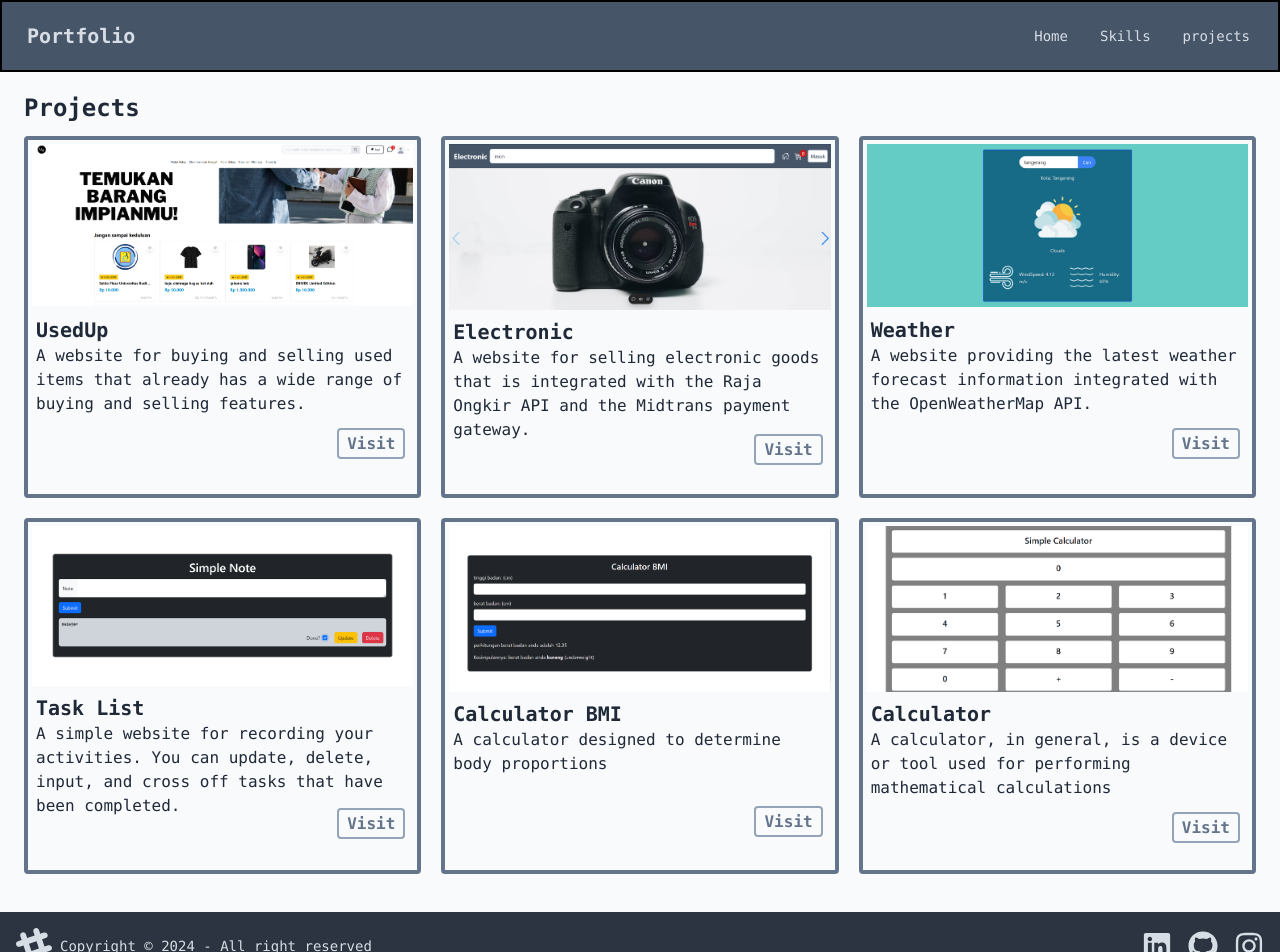
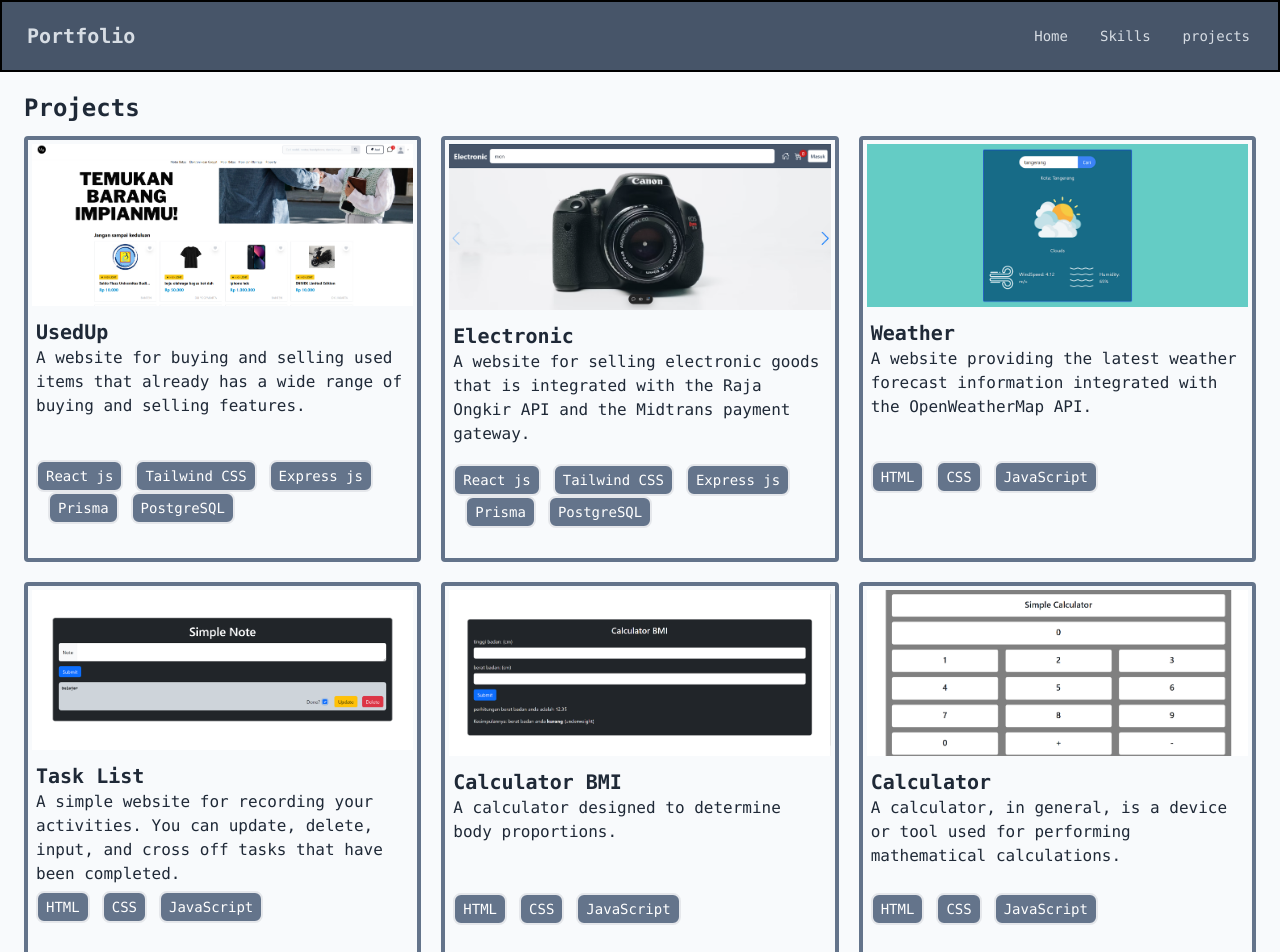
Before and after one commit to HafizhMA/portofolio, a React (Vite) app: page /projects in a window 1280 px wide. Shown: the top 952 px of the page. Built offline with nearby package versions, Linux system fonts and the light colour scheme.

Commit message:
remove visit button and change card as anchor href

```diff
--- a/src/components/home-components/ProjectsSection.jsx
+++ b/src/components/home-components/ProjectsSection.jsx
@@ -1,87 +1,74 @@
 import React from 'react'
+import { Link } from 'react-scroll';
 
 const ProjectsSection = () => {
+    const projects = [
+        {
+            name: 'UsedUp',
+            description: 'A website for buying and selling used items that already has a wide range of buying and selling features.',
+            imgSrc: '/usedup.png',
+            stack: ['React js', 'Tailwind CSS', 'Express js', 'Prisma', 'PostgreSQL'],
+            link: 'https://usedup.up.railway.app/'
+        },
+        {
+            name: 'Electronic',
+            description: 'A website for selling electronic goods that is integrated with the Raja Ongkir API and the Midtrans payment gateway.',
+            imgSrc: '/electronic.png',
+            stack: ['React js', 'Tailwind CSS', 'Express js', 'Prisma', 'PostgreSQL'],
+            link: 'https://electronic-orpin-alpha.vercel.app/'
+        },
+        {
+            name: 'Weather',
+            description: 'A website providing the latest weather forecast information integrated with the OpenWeatherMap API.',
+            imgSrc: '/weather.png',
+            stack: ['HTML', 'CSS', 'JavaScript'],
+            link: 'https://weather-simple.up.railway.app/'
+        },
+        {
+            name: 'Task List',
+            description: 'A simple website for recording your activities. You can update, delete, input, and cross off tasks that have been completed.',
+            imgSrc: '/task.png',
+            stack: ['HTML', 'CSS', 'JavaScript'],
+            link: 'https://task-list-one-phi.vercel.app/'
+        },
+        {
+            name: 'Calculator BMI',
+            description: 'A calculator designed to determine body proportions.',
+            imgSrc: '/calculatorbmi.png',
+            stack: ['HTML', 'CSS', 'JavaScript'],
+            link: 'https://calculator-bmi-brown.vercel.app/'
+        },
+        {
+            name: 'Calculator',
+            description: 'A calculator, in general, is a device or tool used for performing mathematical calculations.',
+            imgSrc: '/calculator.png',
+            stack: ['HTML', 'CSS', 'JavaScript'],
+            link: 'https://calculator-eight-delta-17.vercel.app/'
+        }
+    ];
+
     return (
         <div className='min-h-screen'>
             <p className='font-bold text-2xl mb-3'>Projects</p>
             <div className='grid grid-cols-1 sm:grid-cols-2 lg:grid-cols-3 gap-5'>
-                <div className='border-4 border-slate-500 rounded p-1 space-y-2 flex flex-col'>
-                    <div className='h-[50%]'>
-                        <img className='object-cover' src="/usedup.png" alt="Image Description" />
-                    </div>
-                    <div className='px-1 h-[30%]'>
-                        <p className='font-bold text-xl'>UsedUp</p>
-                        <p>A website for buying and selling used items that already has a wide range of buying and selling features.</p>
-                    </div>
-                    <div className='self-end p-2 h-[20%]'>
-                        <a href='https://usedup.up.railway.app/' className='border-2 border-slate-400 px-2 py-1 rounded font-semibold text-slate-500'>Visit</a>
-                    </div>
-                </div>
-
-                <div className='border-4 border-slate-500 rounded p-1 space-y-2 flex flex-col'>
-                    <div className='h-[50%]'>
-                        <img className='object-cover' src="/electronic.png" alt="Image Description" />
-                    </div>
-                    <div className='px-1 h-[30%]'>
-                        <p className='font-bold text-xl'>Electronic</p>
-                        <p>A website for selling electronic goods that is integrated with the Raja Ongkir API and the Midtrans payment gateway.</p>
-                    </div>
-                    <div className='self-end p-2 h-[20%]'>
-                        <a href='https://electronic-orpin-alpha.vercel.app/' className='border-2 border-slate-400 px-2 py-1 rounded font-semibold text-slate-500'>Visit</a>
-                    </div>
-                </div>
-
-                <div className='border-4 border-slate-500 rounded p-1 space-y-2 flex flex-col'>
-                    <div className='h-[50%]'>
-                        <img className='object-cover' src="/weather.png" alt="Image Description" />
-                    </div>
-                    <div className='px-1 h-[30%]'>
-                        <p className='font-bold text-xl'>Weather</p>
-                        <p>A website providing the latest weather forecast information integrated with the OpenWeatherMap API.</p>
-                    </div>
-                    <div className='self-end p-2 h-[20%]'>
-                        <a href='https://weather-simple.up.railway.app/' className='border-2 border-slate-400 px-2 py-1 rounded font-semibold text-slate-500'>Visit</a>
-                    </div>
-                </div>
-
-                <div className='border-4 border-slate-500 rounded p-1 space-y-2 flex flex-col'>
-                    <div className='h-[50%]'>
-                        <img className='object-cover' src="/task.png" alt="Image Description" />
-                    </div>
-                    <div className='px-1 h-[30%]'>
-                        <p className='font-bold text-xl'>Task List</p>
-                        <p>A simple website for recording your activities. You can update, delete, input, and cross off tasks that have been completed.</p>
-                    </div>
-                    <div className='self-end p-2 h-[20%]'>
-                        <a href='https://task-list-one-phi.vercel.app/' className='border-2 border-slate-400 px-2 py-1 rounded font-semibold text-slate-500'>Visit</a>
-                    </div>
-                </div>
-
-                <div className='border-4 border-slate-500 rounded p-1 space-y-2 flex flex-col'>
-                    <div className='h-[50%]'>
-                        <img className='object-cover' src="/calculatorbmi.png" alt="Image Description" />
-                    </div>
-                    <div className='px-1 h-[30%]'>
-                        <p className='font-bold text-xl'>Calculator BMI</p>
-                        <p>A calculator designed to determine body proportions</p>
-                    </div>
-                    <div className='self-end p-2 h-[20%]'>
-                        <a href='https://calculator-bmi-brown.vercel.app/' className='border-2 border-slate-400 px-2 py-1 rounded font-semibold text-slate-500'>Visit</a>
-                    </div>
-                </div>
-
-                <div className='border-4 border-slate-500 rounded p-1 space-y-2 flex flex-col'>
-                    <div className='h-[50%]'>
-                        <img className='object-cover' src="/calculator.png" alt="Image Description" />
-                    </div>
-                    <div className='px-1 h-[30%]'>
-                        <p className='font-bold text-xl'>Calculator</p>
-                        <p>A calculator, in general, is a device or tool used for performing mathematical calculations</p>
-                    </div>
-                    <div className='self-end p-2 h-[20%]'>
-                        <a href='https://calculator-eight-delta-17.vercel.app/' className='border-2 border-slate-400 px-2 py-1 rounded font-semibold text-slate-500'>Visit</a>
-                    </div>
-                </div>
+                {projects.map((project, index) => (
+                    <a href={project.link} key={index} className='cursor-pointer border-4 border-slate-500 rounded p-1 flex flex-col pb-8'>
+                        <div className=''>
+                            <img className='object-cover' src={project.imgSrc} alt={`${project.name} Image`} />
+                        </div>
+                        <div className='h-[50%] mt-3'>
+                            <div className='px-1 h-[68%]'>
+                                <p className='font-bold text-xl'>{project.name}</p>
+                                <p>{project.description}</p>
+                            </div>
+                            <div className='flex flex-wrap space-x-3 p-1 text-sm mt-2'>
+                                {project.stack.map((tech, i) => (
+                                    <p key={i} className='stack'>{tech}</p>
+                                ))}
+                            </div>
+                        </div>
+                    </a>
+                ))}
             </div>
         </div>
     )
--- a/src/index.css
+++ b/src/index.css
@@ -58,3 +58,7 @@
     @apply h-[150px] object-cover
   }
 }
+
+.stack{
+  @apply py-1 px-2 border-2 rounded-lg bg-slate-500 text-white
+}
```
